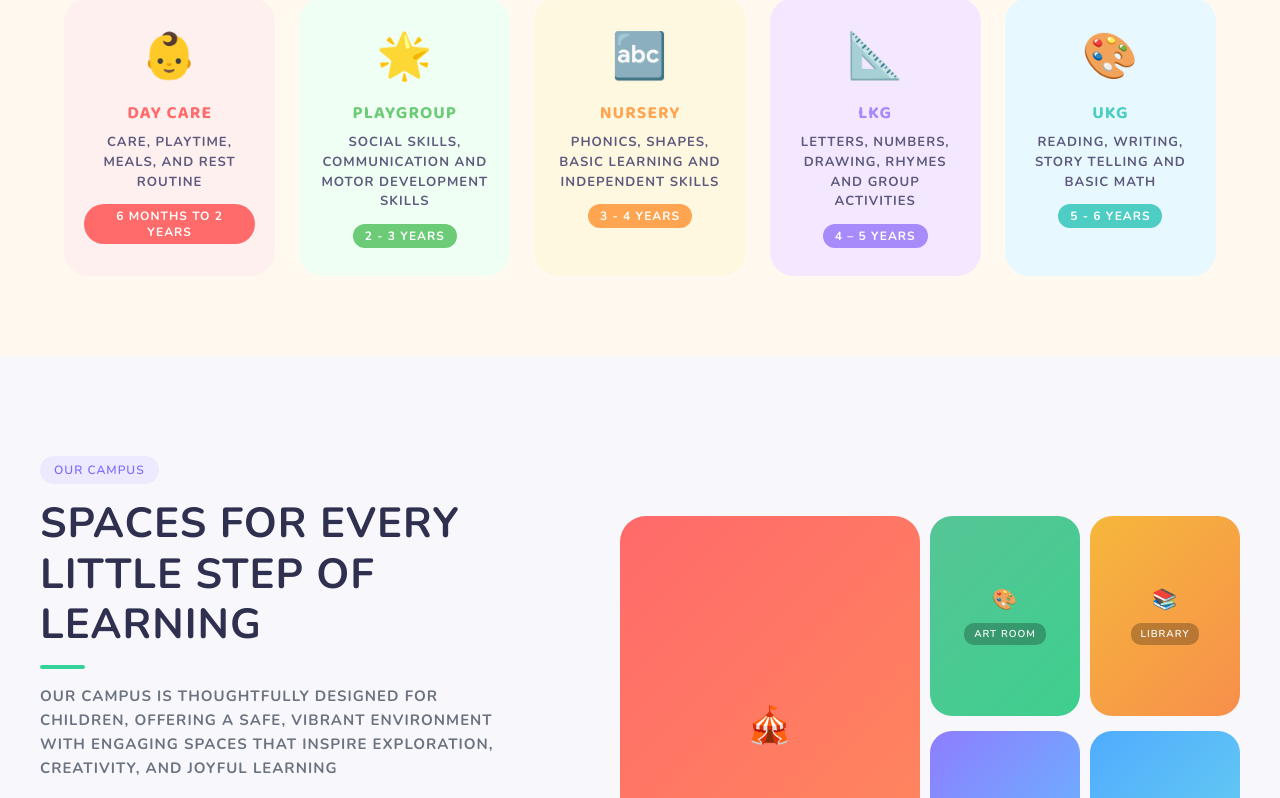
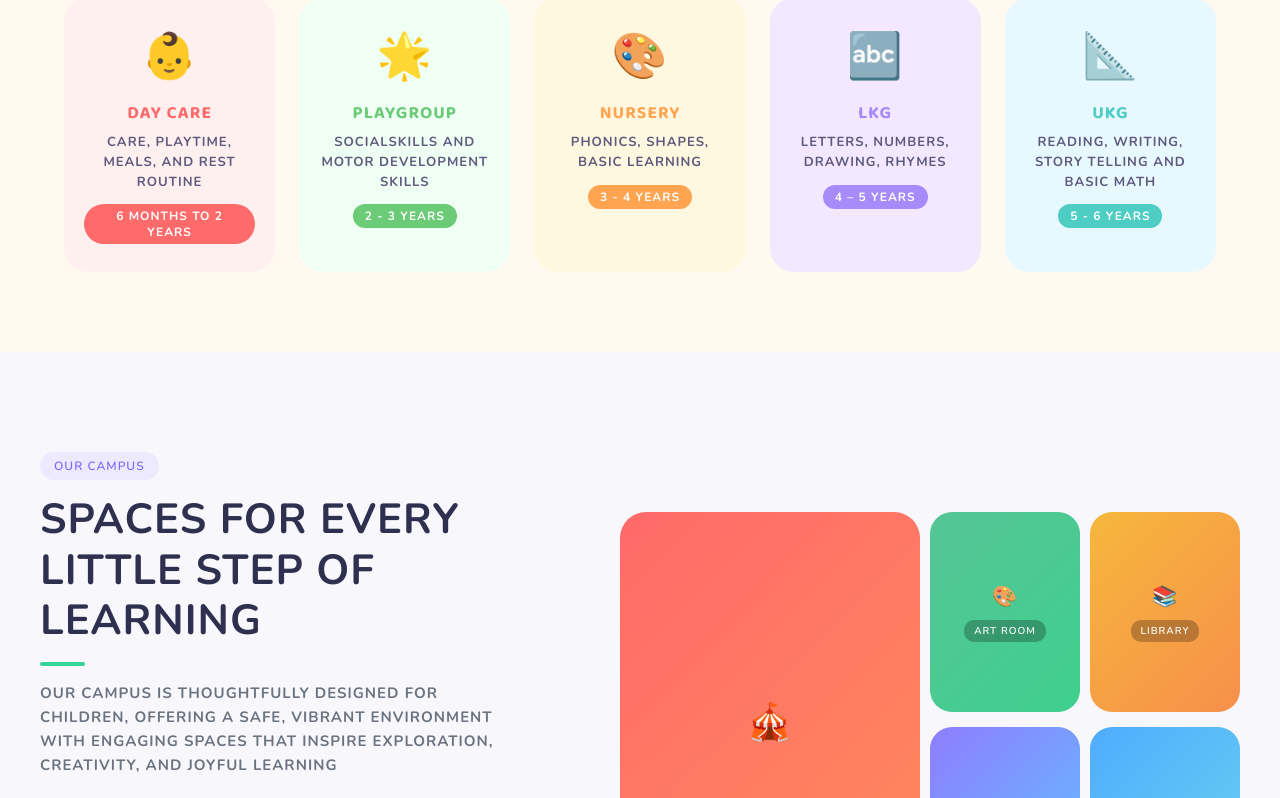
Before and after one commit to umarabdullah-s/littlestepsdemo, a Next.js app: page /home in a window 1280 px wide. Shown: the part 2797-3595 px from the top of the page. Built offline with nearby package versions, Linux system fonts and the light colour scheme.

Commit message:
Update Programs.jsx

```diff
--- a/src/sections/Programs/Programs.jsx
+++ b/src/sections/Programs/Programs.jsx
@@ -17,29 +17,29 @@ const Programs = () => {
     {
       emoji: "🌟",
       title: "Playgroup",
-      desc: "Social skills, communication and Motor development skills",
+      desc: "Socialskills and Motor development skills",
       age: "2 - 3 years",
       bg: "#F0FFF4",
       accent: colors.mint,
     },
     {
-      emoji: "🔤",
+      emoji: "🎨",
       title: "Nursery",
-      desc: "Phonics, shapes, basic learning and independent skills",
+      desc: "Phonics, shapes, basic learning ",
       age: " 3 - 4 years",
       bg: "#FFF8E0",
       accent: colors.peach,
     },
     {
-      emoji: "📐",
+      emoji: "🔤",
       title: "LKG",
-      desc: "Letters, numbers, drawing, rhymes and group activities",
+      desc: "Letters, numbers, drawing, rhymes",
       age: "4 – 5 Years",
       bg: "#F3E8FF",
       accent: colors.lavender,
     },
     {
-      emoji: "🎨",
+      emoji: "📐",
       title: "UKG",
       desc: "Reading, writing, story telling and basic math ",
       age: "5 - 6 years",
```
